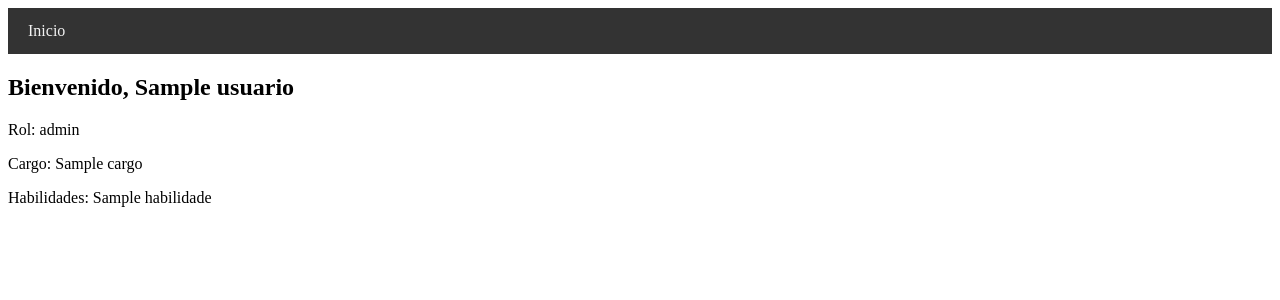
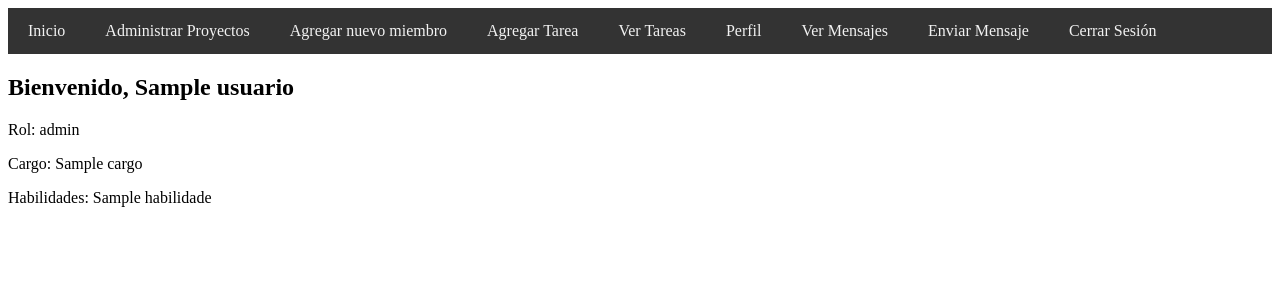
Before and after one commit to makyp/admin_proyectos, a Flask app: page /home in a window 1280 px wide. Shown: the top 300 px of the page. Run offline with Flask 3, Linux system fonts and the light colour scheme; the visitor is signed in with stand-in values (Sample User, id 1); a database or web service that is not in the repository returns one stand-in record (values such as "Sample title").

Commit message:
Se agrego el perfil y la parte de los comentarios

```diff
--- a/src/app.py
+++ b/src/app.py
@@ -1,3 +1,4 @@
+import datetime
 from flask import Flask, render_template, request, redirect, url_for, session, flash
 from werkzeug.security import generate_password_hash, check_password_hash
 from bson import ObjectId
@@ -41,24 +42,27 @@ def login():
 
 @app.route('/registro', methods=['GET', 'POST'])
 def registro():
-    if request.method == 'POST':
-        nombre = request.form['nombre']
-        apellido = request.form['apellido']
-        correo = request.form['correo']
-        passwordsin = request.form['password']
-        role = request.form['role']
-        cargo = request.form['cargo']
-        habilidades = request.form['habilidades'].split(',')
-
-        if usuarios_collection.find_one({'correo': correo}):
-            flash('El correo ya está registrado.')
-        else:
-            password = generate_password_hash(passwordsin)
-            nuevo_usuario = Usuario(nombre, apellido, correo, password, role, cargo, habilidades)
-            usuarios_collection.insert_one(nuevo_usuario.formato_doc())
-            flash('Registro exitoso. Ahora puedes iniciar sesión.')
-            return redirect(url_for('login'))
-    return render_template('inicio_sesion/registro.html')
+    if 'correo' in session and session.get('role') == 'admin':
+        if request.method == 'POST':
+            nombre = request.form['nombre']
+            apellido = request.form['apellido']
+            correo = request.form['correo']
+            passwordsin = request.form['password']
+            role = request.form['role']
+            cargo = request.form['cargo']
+            habilidades = request.form['habilidades'].split(',')
+            if usuarios_collection.find_one({'correo': correo}):
+                flash('El correo ya está registrado.')
+            else:
+                password = generate_password_hash(passwordsin)
+                nuevo_usuario = Usuario(nombre, apellido, correo, password, role, cargo, habilidades)
+                usuarios_collection.insert_one(nuevo_usuario.formato_doc())
+                flash('Registro exitoso. Ahora puedes iniciar sesión.')
+                return redirect(url_for('home'))
+        return render_template('inicio_sesion/registro.html')
+    else:
+        flash('No tienes permisos para acceder a esta página.')
+        return redirect(url_for('home'))
 
 @app.route('/logout')
 def logout():
@@ -68,7 +72,7 @@ def logout():
 
 @app.route('/admin')
 def admin():
-    if 'correo' in session and session.get('role') == 'administrador':
+    if 'correo' in session and session.get('role') == 'admin':
         return 'Bienvenido al panel de administración.'
     else:
         flash('No tienes permisos para acceder a esta página.')
@@ -76,12 +80,11 @@ def admin():
 
 @app.route('/admin_proyectos', methods=['GET', 'POST'])
 def admin_proyectos():
-
     if 'correo' in session and session.get('role') == 'admin':
-        #Para ver los proyectos existentes
+        # Para ver los proyectos existentes
         proyectos = proyectos_collection.find()
 
-        #Para agregar un nuevo proyecto
+        # Para agregar un nuevo proyecto
         if request.method == 'POST':
             nombre = request.form['nombre']
             descripcion = request.form['descripcion']
@@ -92,7 +95,24 @@ def admin_proyectos():
             proyectos_collection.insert_one(nuevo_proyecto.formato_doc())
             flash('Proyecto creado exitosamente.')
             return redirect(url_for('admin_proyectos'))
-        return render_template('admin/admin_proyectos.html', proyectos=proyectos)
+
+        # Convertir el cursor de proyectos en una lista para poder iterar sobre ella múltiples veces
+        lista_proyectos = list(proyectos)
+
+        # Reemplazar el ID del miembro asignado por su nombre completo
+        for proyecto in lista_proyectos:
+            for tarea in proyecto.get('tareas', []):
+                miembro_id = tarea.get('miembroasignado')
+                if miembro_id:
+                    miembro = usuarios_collection.find_one({'_id': ObjectId(miembro_id)}, {'nombre': 1, 'apellido': 1})
+                    if miembro:
+                        tarea['miembroasignado'] = f"{miembro['nombre']} {miembro['apellido']}"
+                    else:
+                        tarea['miembroasignado'] = "Sin asignar"
+                else:
+                    tarea['miembroasignado'] = "Sin asignar"
+
+        return render_template('admin/admin_proyectos.html', proyectos=lista_proyectos)
     flash('No tienes permisos para realizar esta acción.')
     return redirect(url_for('home'))
 
@@ -308,6 +328,80 @@ def eliminar_tarea(id):
     flash('No tienes permisos para realizar esta acción.')
     return redirect(url_for('home'))
 
+@app.route('/perfil')
+def perfil():
+    if 'correo' in session:
+        usuario = usuarios_collection.find_one({'correo': session['correo']})
+        if usuario:
+            proyectos = proyectos_collection.find({'miembros': {'$elemMatch': {'correo': session['correo']}}})
+            tareas = tareas_collection.find({'miembroasignado': usuario['_id']})
+            return render_template('perfil.html', usuario=usuario, proyectos=proyectos, tareas=tareas)
+    flash('Debes iniciar sesión para ver tu perfil.')
+    return redirect(url_for('login'))
+
+@app.route('/tarea/<id>/comentarios', methods=['GET', 'POST'])
+def ver_comentarios(id):
+    if 'correo' in session:
+        tarea = tareas_collection.find_one({'_id': ObjectId(id)})
+        if request.method == 'POST':
+            contenido = request.form['contenido']
+            fecha = datetime.datetime.now()
+            comentario = Comentario(session['correo'], contenido, fecha)
+            tareas_collection.update_one(
+                {'_id': ObjectId(id)},
+                {'$push': {'comentarios': comentario.formato_doc()}}
+            )
+            flash('Comentario agregado exitosamente.')
+        comentarios = tarea.get('comentarios', [])
+        return render_template('comentarios.html', tarea=tarea, comentarios=comentarios)
+    flash('Debes iniciar sesión para ver los comentarios.')
+    return redirect(url_for('login'))
+
+@app.route('/responder_mensaje', methods=['POST'])
+def responder_mensaje():
+    if 'correo' in session:
+        destinatario = request.form['destinatario']
+        contenido = request.form['contenido']
+        fecha = datetime.datetime.now()
+        mensaje = Mensaje(session['correo'], destinatario, contenido, fecha)
+        usuarios_collection.update_one(
+            {'correo': destinatario},
+            {'$push': {'mensajes': mensaje.formato_doc()}}
+        )
+        flash('Respuesta enviada exitosamente.')
+        return redirect(url_for('ver_mensajes'))
+    flash('Debes iniciar sesión para responder mensajes.')
+    return redirect(url_for('login'))
+
+
+@app.route('/enviar_mensaje', methods=['GET', 'POST'])
+def enviar_mensaje():
+    if 'correo' in session:
+        if request.method == 'POST':
+            destinatario = request.form['destinatario']
+            contenido = request.form['contenido']
+            fecha = datetime.datetime.now()
+            mensaje = Mensaje(session['correo'], destinatario, contenido, fecha)
+            usuarios_collection.update_one(
+                {'correo': destinatario},
+                {'$push': {'mensajes': mensaje.formato_doc()}}
+            )
+            flash('Mensaje enviado exitosamente.')
+            return redirect(url_for('home'))
+        usuarios = usuarios_collection.find()
+        return render_template('enviar_mensaje.html', usuarios=usuarios)
+    flash('Debes iniciar sesión para enviar mensajes.')
+    return redirect(url_for('login'))
+
+@app.route('/mensajes')
+def ver_mensajes():
+    if 'correo' in session:
+        usuario = usuarios_collection.find_one({'correo': session['correo']})
+        mensajes = usuario.get('mensajes', [])
+        return render_template('mensajes.html', mensajes=mensajes)
+    flash('Debes iniciar sesión para ver tus mensajes.')
+    return redirect(url_for('login'))
+
 @app.route('/miembro')
 def miembro():
     if 'correo' in session and session.get('role') == 'miembro':
--- a/src/datos.py
+++ b/src/datos.py
@@ -97,8 +97,8 @@ class Mensaje:
 
     def formato_doc(self):
         return {
-            'remitente': self.remitente.formato_doc(),
-            'destinatario': self.destinatario.formato_doc(),
+            'remitente': self.remitente,
+            'destinatario': self.destinatario,
             'contenido': self.contenido,
-            'fecha': self.fecha,
+            'fecha': self.fecha.isoformat()
         }
--- a/src/templates/home.html
+++ b/src/templates/home.html
@@ -30,11 +30,18 @@
         <a href="{{ url_for('home') }}">Inicio</a>
         {% if session.get('role') == 'admin' %}
             <a href="{{ url_for('admin_proyectos') }}">Administrar Proyectos</a>
+            <a href="{{ url_for('registro') }}">Agregar nuevo miembro</a>
             <a href="{{ url_for('seleccionar_proyecto') }}">Agregar Tarea</a>
             <a href="{{ url_for('ver_todas_las_tareas') }}">Ver Tareas</a>
+            <a href="{{ url_for('perfil') }}">Perfil</a>
+            <a href="{{ url_for('ver_mensajes') }}">Ver Mensajes</a>
+            <a href="{{ url_for('enviar_mensaje') }}">Enviar Mensaje</a>
             <a href="{{ url_for('logout') }}">Cerrar Sesión</a>
         {% elif session.get('role') == 'miembro' %}
             <a href="{{ url_for('miembro') }}">Miembro del Equipo</a>
+            <a href="{{ url_for('perfil') }}">Perfil</a>
+            <a href="{{ url_for('ver_mensajes') }}">Ver Mensajes</a>
+            <a href="{{ url_for('enviar_mensaje') }}">Enviar Mensaje</a>
             <a href="{{ url_for('logout') }}">Cerrar Sesión</a>
         {% endif %}
     </div>
--- a/src/templates/inicio_sesion/login.html
+++ b/src/templates/inicio_sesion/login.html
@@ -24,6 +24,6 @@
         <br>
         <input type="submit" value="Login">
     </form>
-    <a href="{{ url_for('registro') }}">Registrarse</a>
+    <!-- <a href="{{ url_for('registro') }}">Registrarse</a> -->
 </body>
 </html>
--- a/src/templates/inicio_sesion/registro.html
+++ b/src/templates/inicio_sesion/registro.html
@@ -31,8 +31,8 @@
         <label for="habilidades">Habilidades (separadas por comas):</label>
         <input type="text" name="habilidades" required>
         <br>
-        <input type="submit" value="Registrarse">
+        <input type="submit" value="Registrar">
     </form>
-    <a href="{{ url_for('login') }}">Iniciar sesión</a>
+    <!-- <a href="{{ url_for('login') }}">Iniciar sesión</a> -->
 </body>
 </html>
```
Also changed, not shown: src/templates/admin/admin_proyectos.html (+7 -1 lines), src/templates/comentarios.html (added, +22 -0 lines), src/templates/enviar_mensaje.html (added, +24 -0 lines), src/templates/mensajes.html (added, +47 -0 lines), src/templates/perfil.html (added, +29 -0 lines).
